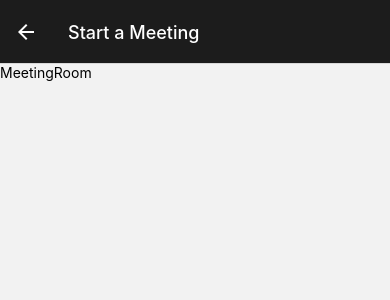
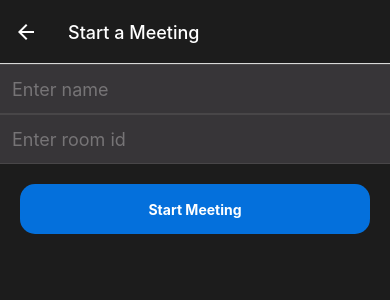
Before and after one commit to Satyajit-Sahoo45/Video-Meet-App, a React Native app: screen /Room in a window 390 px wide. Shown: the top 300 px of the page. Built offline with nearby package versions, Linux system fonts and the light colour scheme.

Commit message:
added meeting room UI

```diff
--- a/Navigation.js
+++ b/Navigation.js
@@ -20,6 +20,7 @@ const Navigation = () => {
                         title: "Start a Meeting",
                         headerStyle: {
                             backgroundColor: "#1c1c1c",
+                            shadowOpacity: 0
                         },
                         headerTintColor: "white"
                     }
--- a/screens/MeetingRoom.js
+++ b/screens/MeetingRoom.js
@@ -1,14 +1,76 @@
-import { StyleSheet, Text, View } from 'react-native'
-import React from 'react'
+import { StyleSheet, Text, View, TextInput, TouchableOpacity } from 'react-native'
+import React, { useState } from 'react'
 
 const MeetingRoom = () => {
+    const [name, setName] = useState();
+    const [roomId, setRoomId] = useState();
+
     return (
-        <View>
-            <Text>MeetingRoom</Text>
+        <View style={styles.container}>
+            <View style={styles.startMeetingContainer}>
+                <View style={styles.info}>
+                    <TextInput
+                        style={styles.textInput}
+                        placeholder='Enter name'
+                        placeholderTextColor="#767476"
+                        value={name}
+                        onChangeText={text => setName(text)}
+                    />
+                </View>
+                <View style={styles.info}>
+                    <TextInput
+                        style={styles.textInput}
+                        placeholder='Enter room id'
+                        placeholderTextColor="#767476"
+                        value={roomId}
+                        onChangeText={text => setRoomId(text)}
+                    />
+                </View>
+            </View>
+
+            <View style={{ alignItems: "center" }}>
+                <TouchableOpacity
+                    style={styles.startMeetingButton}
+                    onPress={() => { }}
+                >
+                    <Text style={{ color: "white", fontWeight: "bold" }}>Start Meeting</Text>
+                </TouchableOpacity>
+            </View>
         </View>
     )
 }
 
 export default MeetingRoom
 
-const styles = StyleSheet.create({})
+const styles = StyleSheet.create({
+    container: {
+        backgroundColor: "#1c1c1c",
+        flex: 1
+    },
+    startMeetingContainer: {
+
+    },
+    info: {
+        width: "100%",
+        backgroundColor: "#373538",
+        height: 50,
+        borderTopWidth: 1,
+        borderBottomWidth: 1,
+        borderColor: "#484648",
+        padding: 12,
+        justifyContent: "center",
+    },
+    textInput: {
+        color: "white",
+        fontSize: 18
+    },
+    startMeetingButton: {
+        width: 350,
+        marginTop: 20,
+        justifyContent: "center",
+        alignItems: "center",
+        backgroundColor: "#0470DC",
+        height: 50,
+        borderRadius: 15
+    }
+})
```
